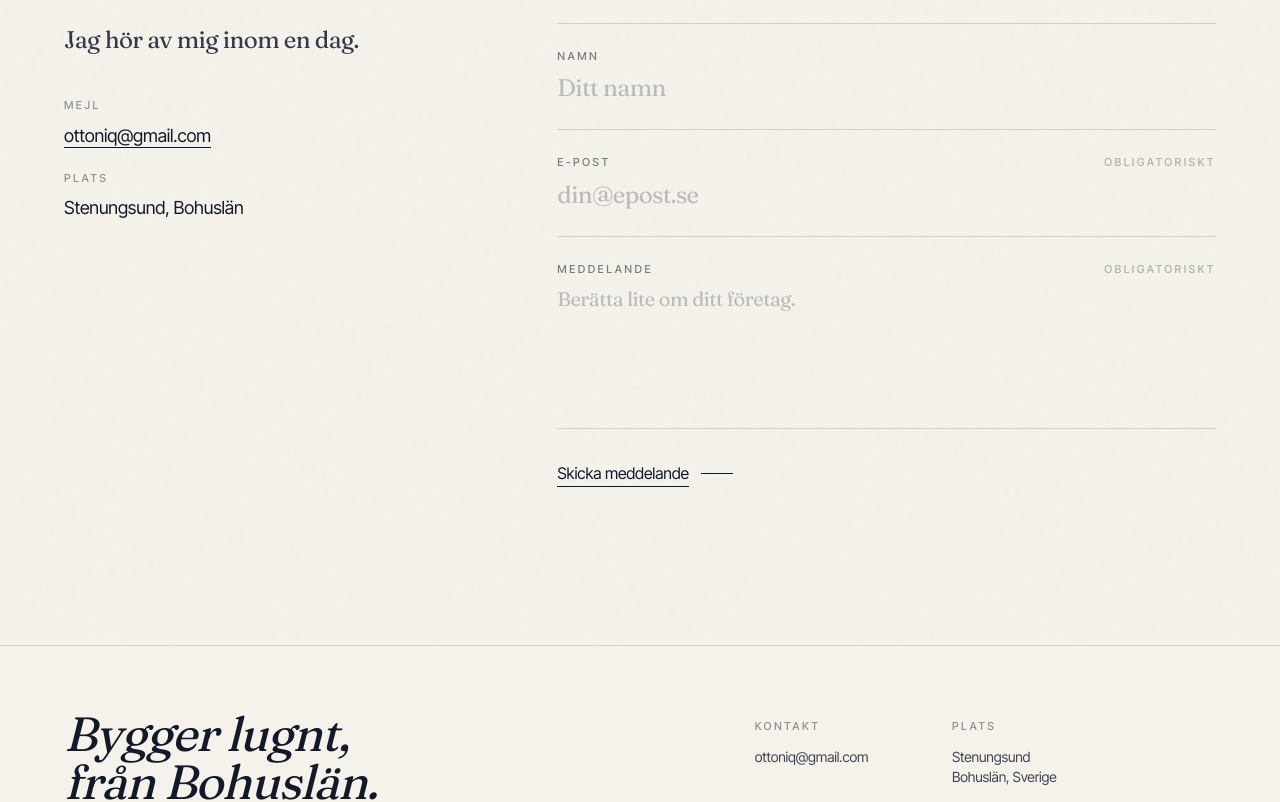
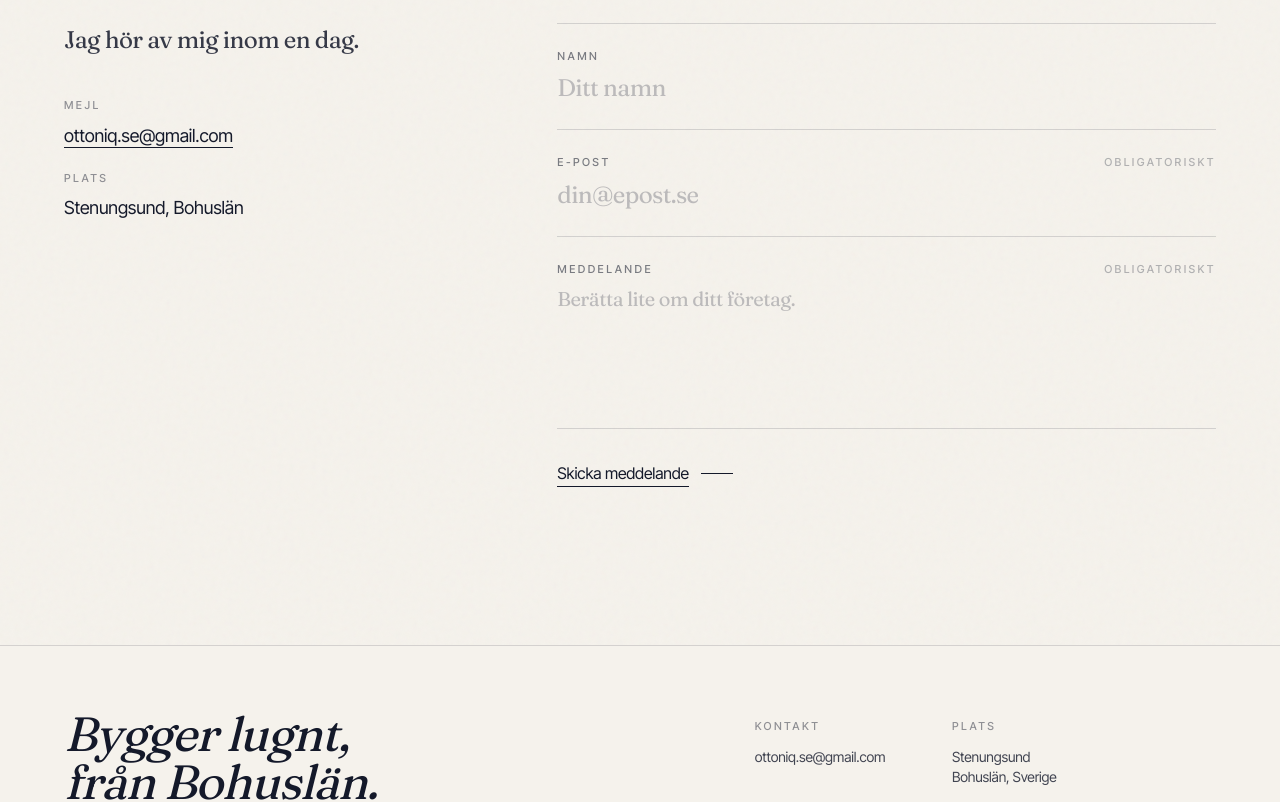
Before and after one commit to ottotf-gif/togethr-se, a React (Vite) app: page / in a window 1280 px wide. Shown: the part 6300-7102 px from the top of the page. Built offline with nearby package versions, Linux system fonts and the light colour scheme.

Commit message:
Updated ChatBot.tsx

```diff
--- a/src/components/ChatBot.tsx
+++ b/src/components/ChatBot.tsx
@@ -17,7 +17,7 @@ OTTONIQ — fakta:
 - Otto hör av sig inom en dag.
 - Senaste projekt: hemsida för Maltes Stig (maltesstig.com), live nu.
 - Process: 1) Samtal om vad du behöver  2) Otto designar och visar förslag  3) Bygger och justerar tills det känns rätt  4) Lansering tillsammans.
-- Kontakt: ottoniq@gmail.com, telefon 070-422 38 87.
+- Kontakt: ottoniq.se@gmail.com, telefon 070-422 38 87.
 `;
 
 const SYSTEM_PROMPT = `Du är Ottoniqs vänliga chattassistent på hemsidan ottoniq.se. Du hjälper besökare och ditt främsta mål är att boka in ett kostnadsfritt möte (demo) med Otto.
@@ -118,7 +118,7 @@ export default function ChatBot() {
       if (!res.ok) {
         const errText = await res.text();
         console.error('OpenAI error:', res.status, errText);
-        setMessages((prev) => [...prev, { role: 'assistant', content: 'Hoppsan — jag kan inte svara just nu. Mejla gärna ottoniq@gmail.com så svarar Otto direkt!' }]);
+        setMessages((prev) => [...prev, { role: 'assistant', content: 'Hoppsan — jag kan inte svara just nu. Mejla gärna ottoniq.se@gmail.com så svarar Otto direkt!' }]);
         setLoading(false);
         return;
       }
@@ -132,7 +132,7 @@ export default function ChatBot() {
       }
     } catch (e) {
       console.error(e);
-      setMessages((prev) => [...prev, { role: 'assistant', content: 'Något gick fel med uppkopplingen. Mejla gärna ottoniq@gmail.com så svarar Otto direkt!' }]);
+      setMessages((prev) => [...prev, { role: 'assistant', content: 'Något gick fel med uppkopplingen. Mejla gärna ottoniq.se@gmail.com så svarar Otto direkt!' }]);
     }
     setLoading(false);
   };
--- a/src/components/Contact.tsx
+++ b/src/components/Contact.tsx
@@ -72,10 +72,10 @@ export default function Contact() {
               <div>
                 <div className="eyebrow text-ink/45 mb-2">Mejl</div>
                 <a
-                  href="mailto:ottoniq@gmail.com"
+                  href="mailto:ottoniq.se@gmail.com"
                   className="text-lg text-ink"
                 >
-                  <span className="link-underline">ottoniq@gmail.com</span>
+                  <span className="link-underline">ottoniq.se@gmail.com</span>
                 </a>
               </div>
               <div>
--- a/src/components/Footer.tsx
+++ b/src/components/Footer.tsx
@@ -12,10 +12,10 @@ export default function Footer() {
           <div className="col-span-6 lg:col-span-2 lg:pt-2">
             <div className="eyebrow text-ink/45 mb-3">Kontakt</div>
             <a
-              href="mailto:ottoniq@gmail.com"
+              href="mailto:ottoniq.se@gmail.com"
               className="block text-sm text-ink/80 hover:text-ink transition-colors"
             >
-              ottoniq@gmail.com
+              ottoniq.se@gmail.com
             </a>
           </div>
 
```
